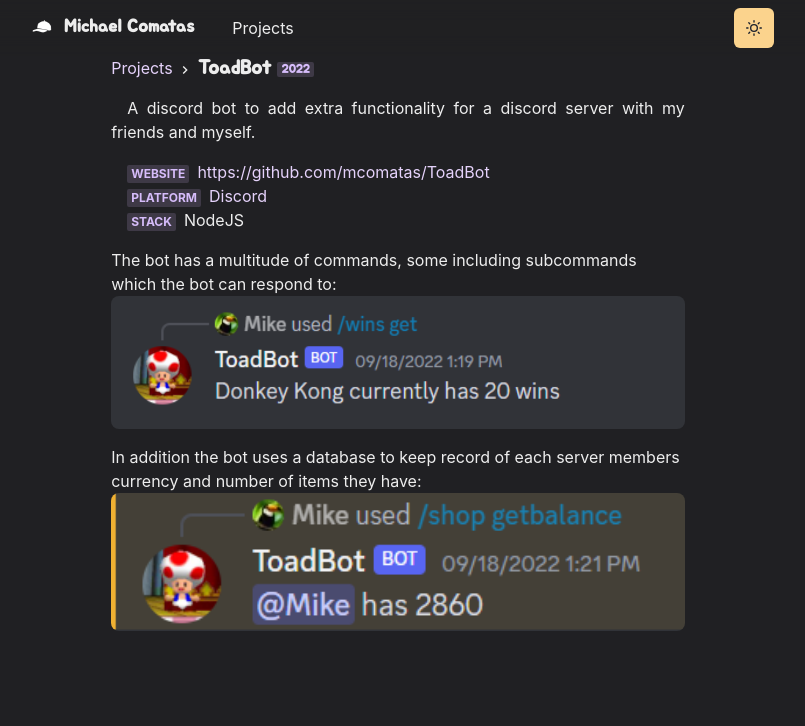
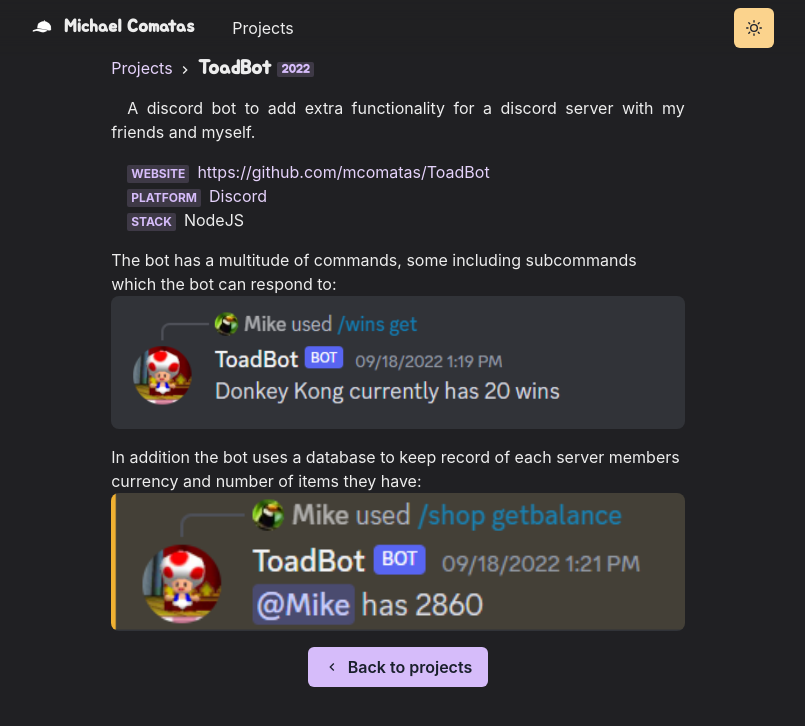
Before and after one commit to mcomatas/michaelcomatasio, a Next.js app: page /projects/toadbot in a window 1280 px wide. Shown: the top 726 px of the page, without its empty margins (242-1047 px from the left). Built offline with nearby package versions, Linux system fonts and the light colour scheme; a web font is replaced by a local one.

Commit message:
Added button to projects/toadbot page.

```diff
--- a/pages/projects/toadbot.js
+++ b/pages/projects/toadbot.js
@@ -40,6 +40,15 @@
                 In addition the bot uses a database to keep record of each
                 server members currency and number of items they have:
                 <WorkImage src={'/toadbot/example2.png'} alt="example" />
+
+                <Box align="center">
+                    <NextLink href="/projects">
+                        <Button colorScheme="purple" leftIcon={<ChevronLeftIcon />}>
+                            Back to projects
+                        </Button>
+                    </NextLink>
+                </Box>
+
             </Container>
         </Layout>
     )
```
